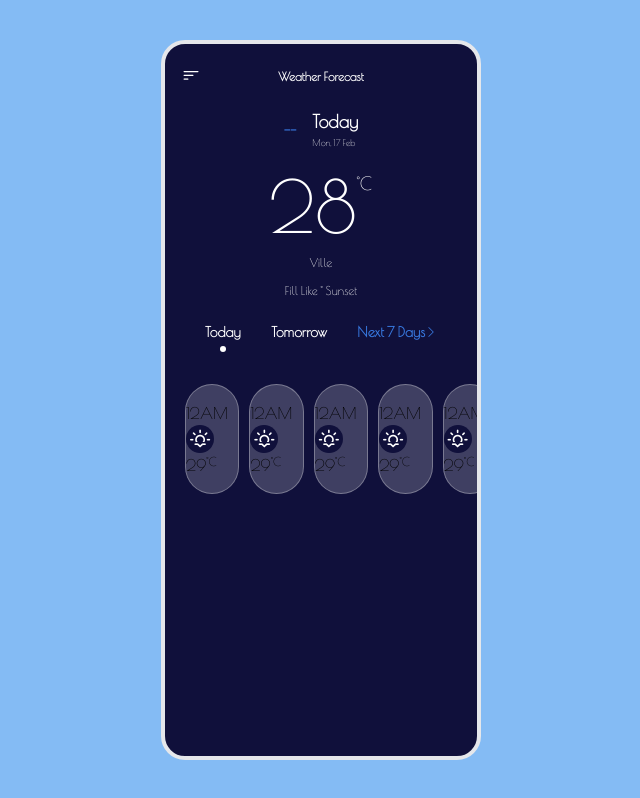
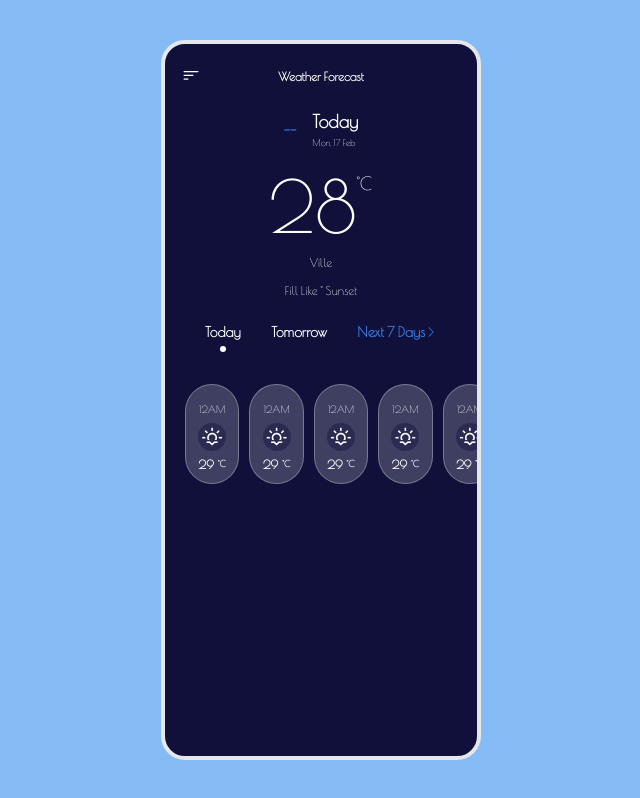
Before and after one commit to iamwinner422/BennuWeather, a React (Vite) app: page / in a window 1280 px wide. Shown: the whole page, without its empty margins (319-959 px from the left). Built offline with nearby package versions, Linux system fonts and the light colour scheme; no server answers.

Commit message:
displaying few informations

```diff
--- a/src/pages/Home.tsx
+++ b/src/pages/Home.tsx
@@ -67,17 +67,17 @@ export default function Home({isFetching}: Props) {
                             slidesOffsetBefore={20} // Espace à gauche du slider
                             slidesOffsetAfter={20} // Espace à droite du slider
                         >
-                            {Array.from({ length: 10 }).map((_, index) => (
+                            {Array.from({ length: 5 }).map((_, index) => (
                                 <SwiperSlide
                                     key={index}
-                                    className="bg-white/20 border border-opacity-30 cursor-pointer border-white rounded-full py-4 h-auto flex flex-col items-center"
+                                    className="bg-white/20 border border-opacity-30 cursor-pointer border-white rounded-full py-2.5 h-auto flex flex-col justify-center items-center text-center"
                                 >
-                                    <span>12AM</span>
-                                    <div className="bg-appBackground h-7 w-7 rounded-full flex items-center justify-center">
-                                        <i className="wi wi-sunset text-white"></i>
+                                    <span style={{fontSize: "10px"}} className="text-white font-medium uppercase text-center">12AM</span>
+                                    <div className="bg-appBackground/40 mx-auto h-7 w-7 rounded-full flex items-center justify-center my-1">
+                                        <i className="wi wi-sunset text-white text-center"></i>
                                     </div>
-                                    <div className="flex">
-                                        29 <span className="text-xs">°C</span>
+                                    <div style={{fontSize: "12px"}} className="flex items-center justify-center text-white font-bold">
+                                        29 <span style={{fontSize: "9px"}} className="text-xs ml-1 text-center ">°C</span>
                                     </div>
                                 </SwiperSlide>
                             ))}
```
